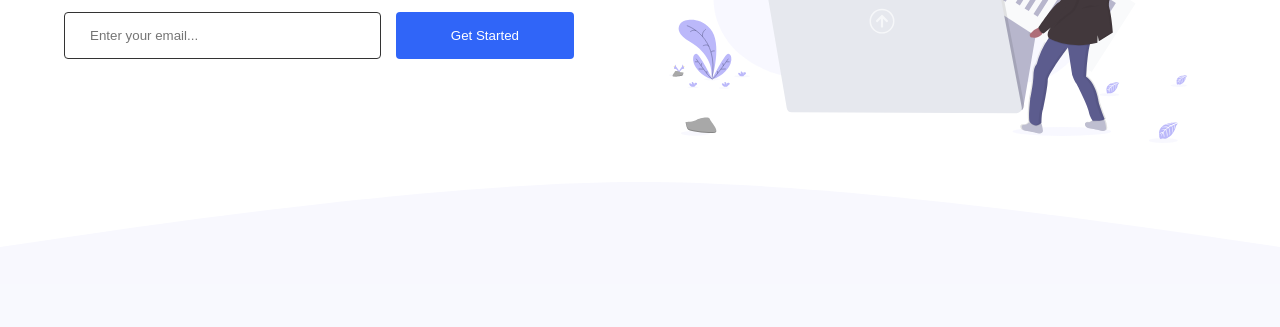
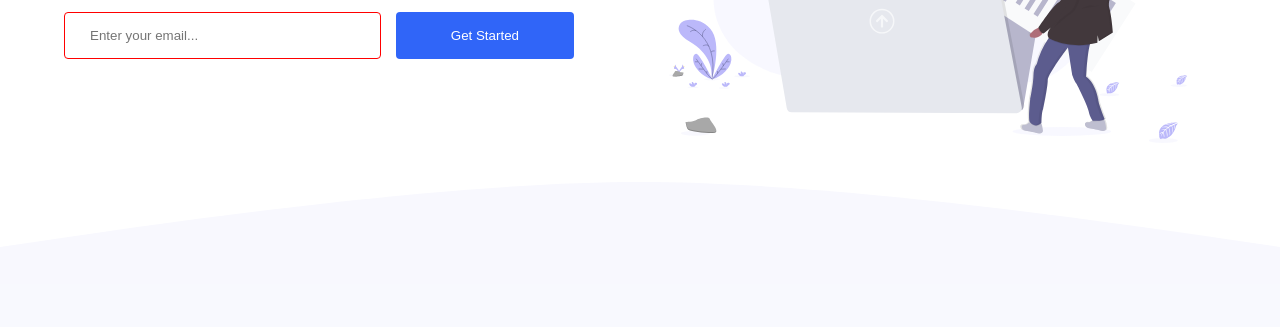
Before and after one commit to chillz-the-first/fylo-landing-page, a plain HTML site: page index.html in a window 1280 px wide. Shown: the part 383-710 px from the top of the page. Drawn offline with nearby package versions, Linux system fonts and the light colour scheme.

Commit message:
client-side validation

```diff
--- a/styles.css
+++ b/styles.css
@@ -115,6 +115,10 @@ body {
     padding: 15px 25px;
     border-radius: 4px;
     border: 1px solid #333;
+}
+#email:invalid,
+#example:invalid {
+    border: 1px solid #ff0000;
 }
 
 .btn {
```
Also changed, not shown: index.html (+0 -6 lines). Lines whose indentation alone changed are shown as unchanged.
